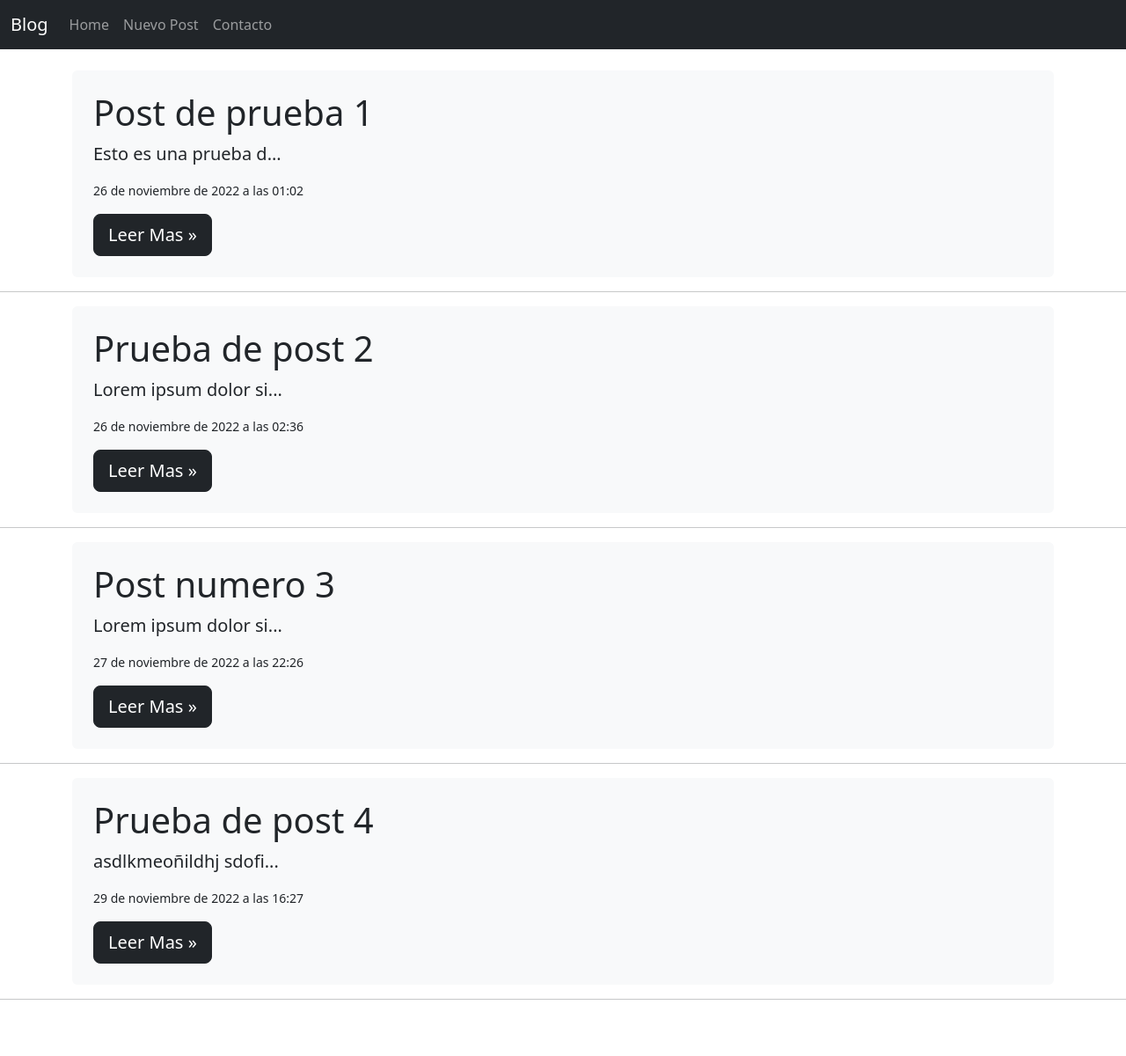
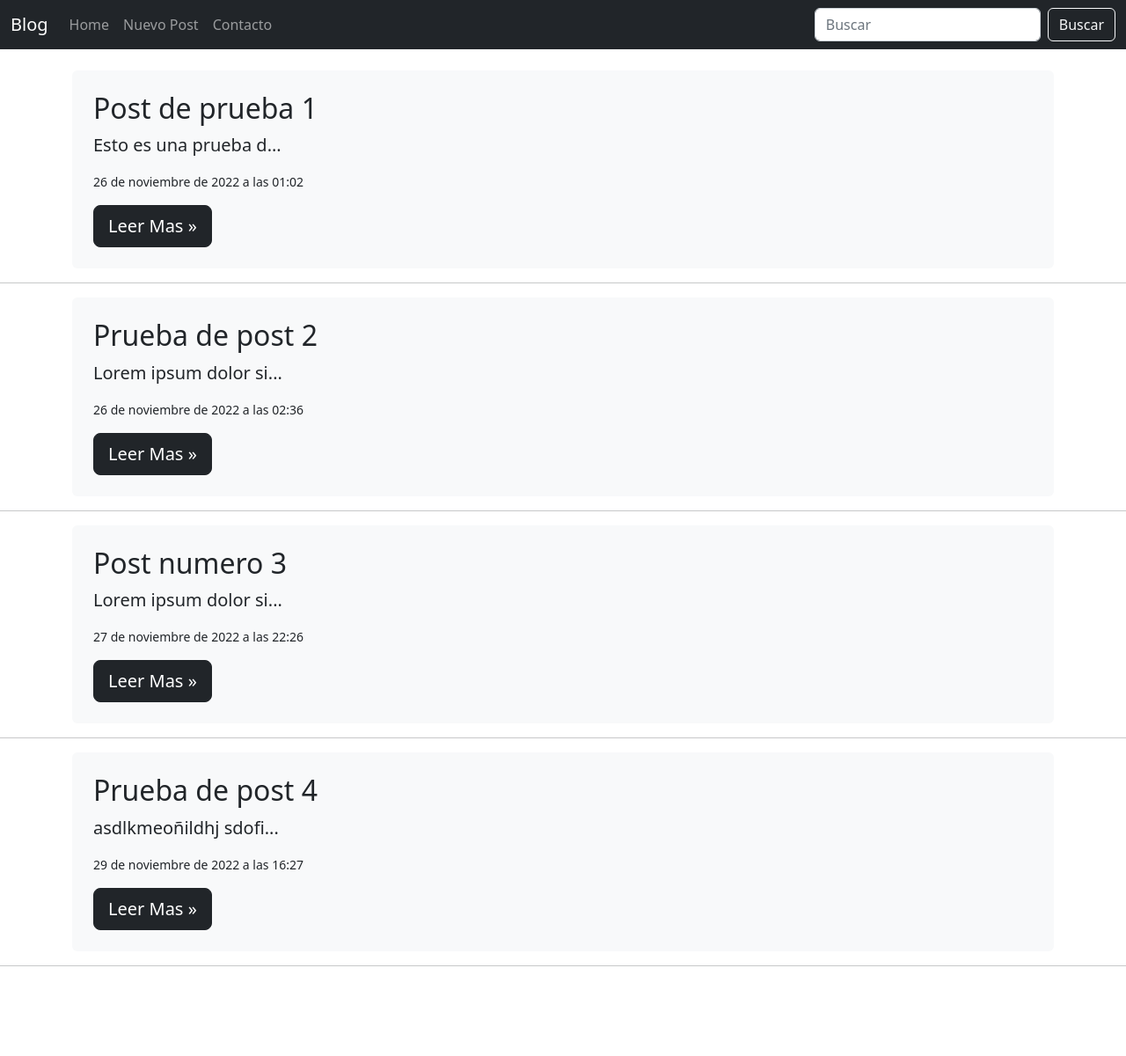
Before and after one commit to amantu07/python-final-garcia, a Django app: page / in a window 1280 px wide. Shown: the whole page at 88% size. Run offline with Django 4.2, Linux system fonts and the light colour scheme; data comes from the database, SQL or seed files in the repository; some libraries are stand-ins or nearby versions.

Commit message:
se agrego la funcion de busqueda

```diff
--- a/Posts/templates/index.html
+++ b/Posts/templates/index.html
@@ -8,7 +8,7 @@
 
 <main class="container">
     <div class="bg-light p-4 rounded">
-        <h1>{{ publicacion.titulo }}</h1>
+        <h2>{{ publicacion.titulo }}</h2>
         <p class="lead">{{ publicacion.contenido|slice:":20" }}...</p>
         <p class="small">{{ publicacion.fecha }}</p>
         <a class="btn btn-lg btn-dark" href="{% url 'post_detail' publicacion.id  %}" role="button">Leer Mas &raquo;</a>
--- a/Posts/templates/padre.html
+++ b/Posts/templates/padre.html
@@ -1,5 +1,6 @@
 <!doctype html>
 <html lang="en">
+
 <head>
   {%load static%}
   <meta charset="utf-8">
@@ -71,12 +72,14 @@
 
   <link href="{%static '/css/navbar-top.css'%}" rel="stylesheet">
 </head>
+
 <body>
 
   <nav class="navbar navbar-expand-md navbar-dark bg-dark mb-4">
     <div class="container-fluid">
       <a class="navbar-brand" href="../">Blog</a>
-    <button class="navbar-toggler" type="button" data-bs-toggle="collapse" data-bs-target="#navbarCollapse" aria-controls="navbarCollapse" aria-expanded="false" aria-label="Toggle navigation">
+      <button class="navbar-toggler" type="button" data-bs-toggle="collapse" data-bs-target="#navbarCollapse"
+        aria-controls="navbarCollapse" aria-expanded="false" aria-label="Toggle navigation">
         <span class="navbar-toggler-icon"></span>
       </button>
       <div class="collapse navbar-collapse" id="navbarCollapse">
@@ -91,6 +94,10 @@
             <a class="nav-link" href="../contacto">Contacto</a>
           </li>
         </ul>
+        <form action="../" class="d-flex" role="search" method="GET">
+          <input class="form-control me-2" type="text" name="buscar" id="buscar" placeholder="Buscar">
+          <button class="btn btn-outline-light" type="submit">Buscar</button>
+        </form>
       </div>
     </div>
   </nav>
@@ -101,4 +108,5 @@
   <script src="{%static '/js/bootstrap.bundle.min.js'%}"></script>
 
 </body>
+
 </html>
--- a/Posts/urls.py
+++ b/Posts/urls.py
@@ -2,7 +2,8 @@ from django.urls import path
 from Posts import views
 
 urlpatterns = [
-    path('', views.index),
+    path('', views.index,name='index'),
+    path('buscar/', views.index,name='index'),
     path('<int:post_id>/',views.post_detail,name='post_detail'),
     path('contacto/', views.contacto,name='contacto'),
     path('nuevo_post/', views.nuevo_post,name='nuevo_post'),
--- a/Posts/views.py
+++ b/Posts/views.py
@@ -1,11 +1,19 @@
 from django.shortcuts import render
+from django.http import HttpResponse
 from django.http import HttpResponseRedirect
 from .models import *
 from .forms import *
+from django.db.models import Q
 
 
 def index(request):
+    busqueda = request.GET.get("buscar")
     post = Post.objects.all()
+    if busqueda:
+        post= Post.objects.filter(
+            Q(titulo__icontains = busqueda) |
+            Q(contenido__icontains = busqueda)
+        ).distinct
 
     return render(request, 'index.html', {'post':post})
 
@@ -43,6 +51,7 @@ def contacto(request):
 
     return render(request, 'contacto.html', {'form':form})
 
+
 def nuevo_post(request):
     if request.method == 'POST':
         form = PostForm(request.POST)
```
Lines whose indentation alone changed are shown as unchanged.
